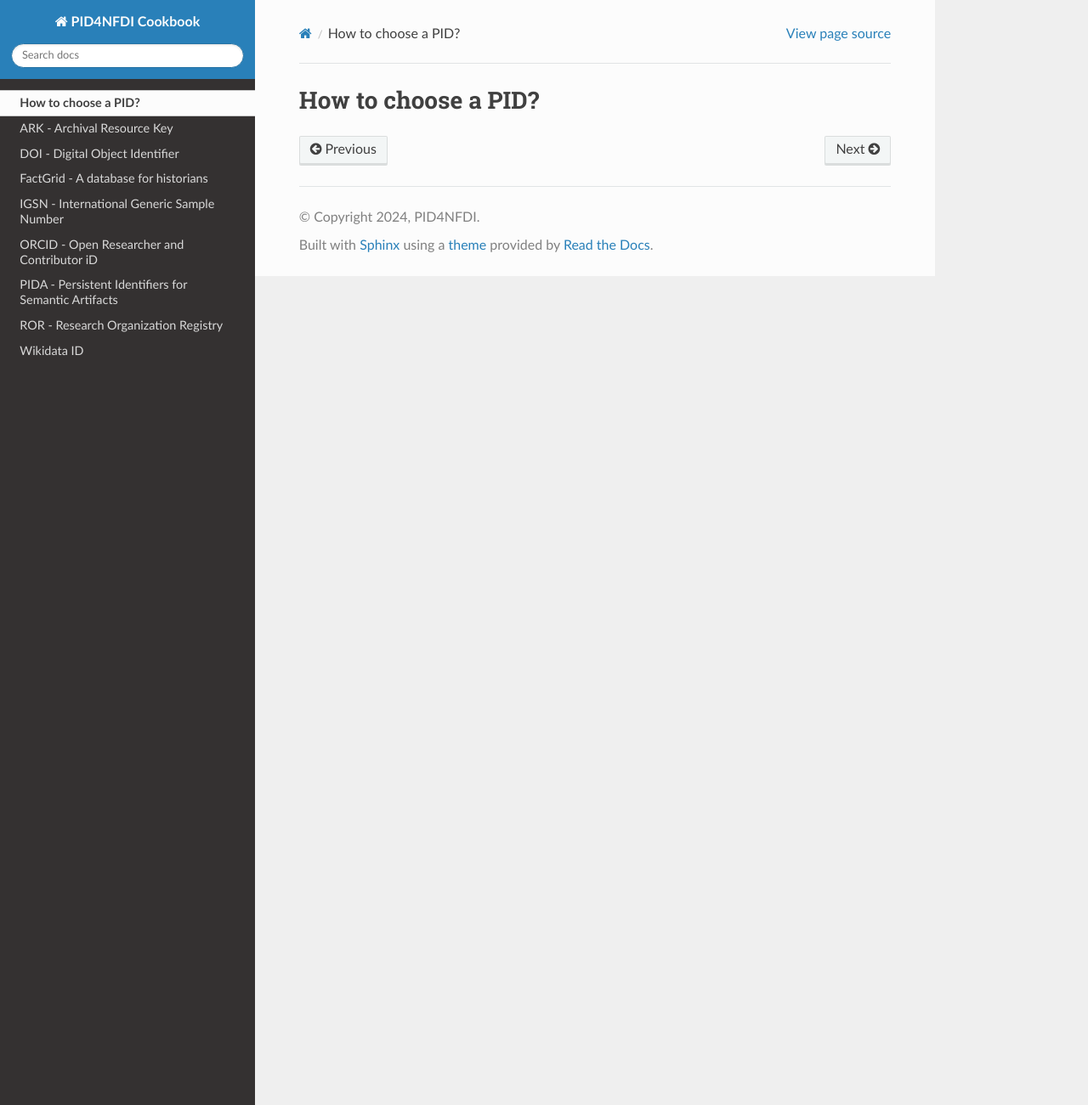
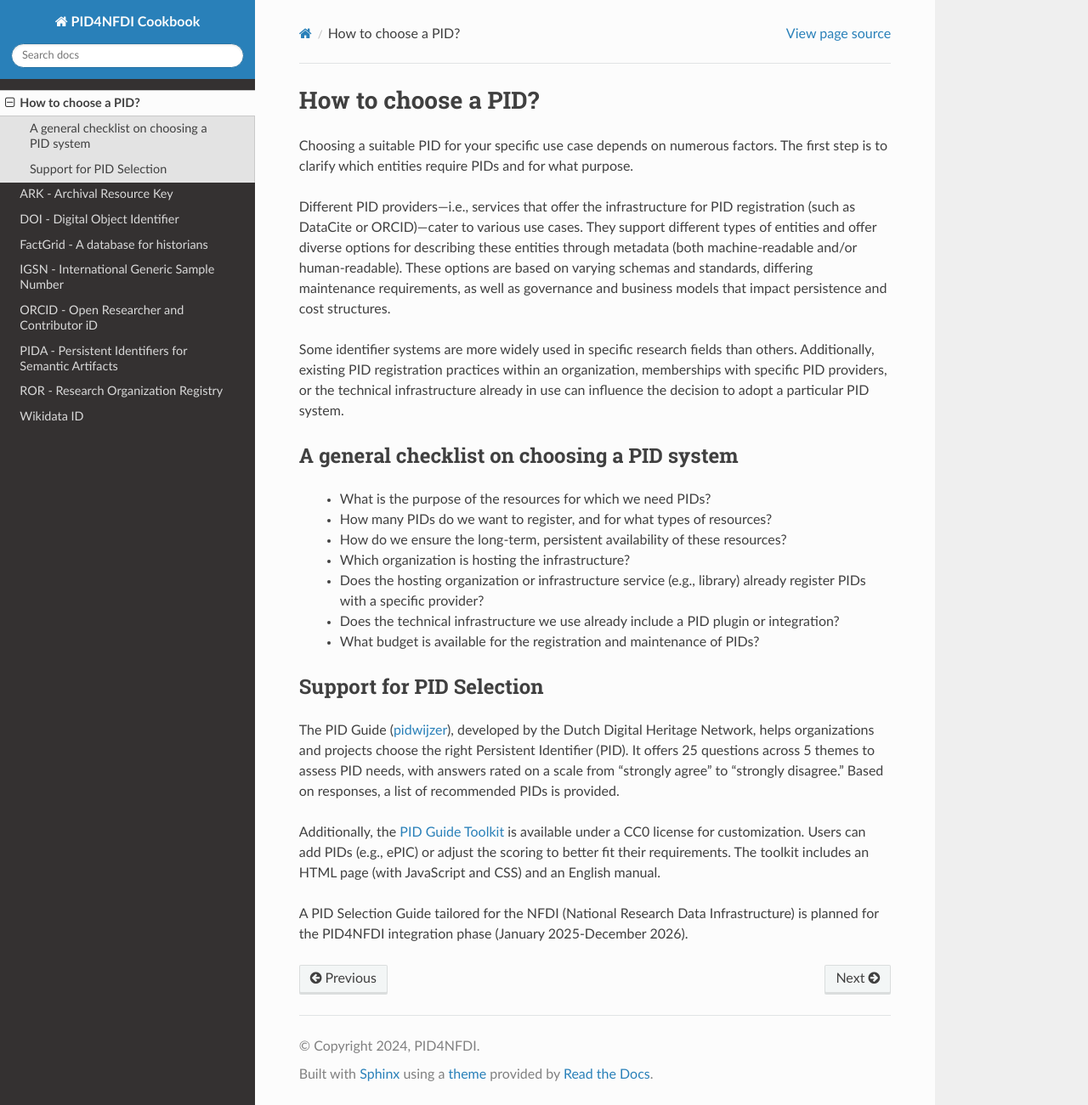
Before and after one commit to stephw-tib/pid4nfdi-training, a Sphinx documentation site: the page built from docs/source/choose.rst, in a window 1280 px wide and 1301 px high. Shown: the whole window at 85% size. Built offline with Sphinx 7.4.7 and the Read the Docs theme 3.1.0, drawn with Linux system fonts in a browser that asks for light colours; pages that are not in the unit, such as notebooks, are missing from menus.

Commit message:
Update choose.rst
content PID choose

Signed-off-by: stephw-tib <62946028+stephw-tib@users.noreply.github.com>

```diff
--- a/docs/source/choose.rst
+++ b/docs/source/choose.rst
@@ -1,2 +1,26 @@
 How to choose a PID?
 ============
+
+Choosing a suitable PID for your specific use case depends on numerous factors. The first step is to clarify which entities require PIDs and for what purpose.
+
+Different PID providers—i.e., services that offer the infrastructure for PID registration (such as DataCite or ORCID)—cater to various use cases. They support different types of entities and offer diverse options for describing these entities through metadata (both machine-readable and/or human-readable). These options are based on varying schemas and standards, differing maintenance requirements, as well as governance and business models that impact persistence and cost structures.
+
+Some identifier systems are more widely used in specific research fields than others. Additionally, existing PID registration practices within an organization, memberships with specific PID providers, or the technical infrastructure already in use can influence the decision to adopt a particular PID system.
+
+A general checklist on choosing a PID system
+---------------------------------------------
+   * What is the purpose of the resources for which we need PIDs?
+   * How many PIDs do we want to register, and for what types of resources?
+   * How do we ensure the long-term, persistent availability of these resources?
+   * Which organization is hosting the infrastructure?
+   * Does the hosting organization or infrastructure service (e.g., library) already register PIDs with a specific provider?
+   * Does the technical infrastructure we use already include a PID plugin or integration?
+   * What budget is available for the registration and maintenance of PIDs?
+
+Support for PID Selection
+-----------------------------
+The PID Guide (`pidwijzer <https://www.pidwijzer.nl/>`_), developed by the Dutch Digital Heritage Network, helps organizations and projects choose the right Persistent Identifier (PID). It offers 25 questions across 5 themes to assess PID needs, with answers rated on a scale from “strongly agree” to “strongly disagree.” Based on responses, a list of recommended PIDs is provided.
+
+Additionally, the `PID Guide Toolkit <https://www.pidwijzer.nl/en/pid-guide-methodology>`_ is available under a CC0 license for customization. Users can add PIDs (e.g., ePIC) or adjust the scoring to better fit their requirements. The toolkit includes an HTML page (with JavaScript and CSS) and an English manual.
+
+A PID Selection Guide tailored for the NFDI (National Research Data Infrastructure) is planned for the PID4NFDI integration phase (January 2025-December 2026).
```
